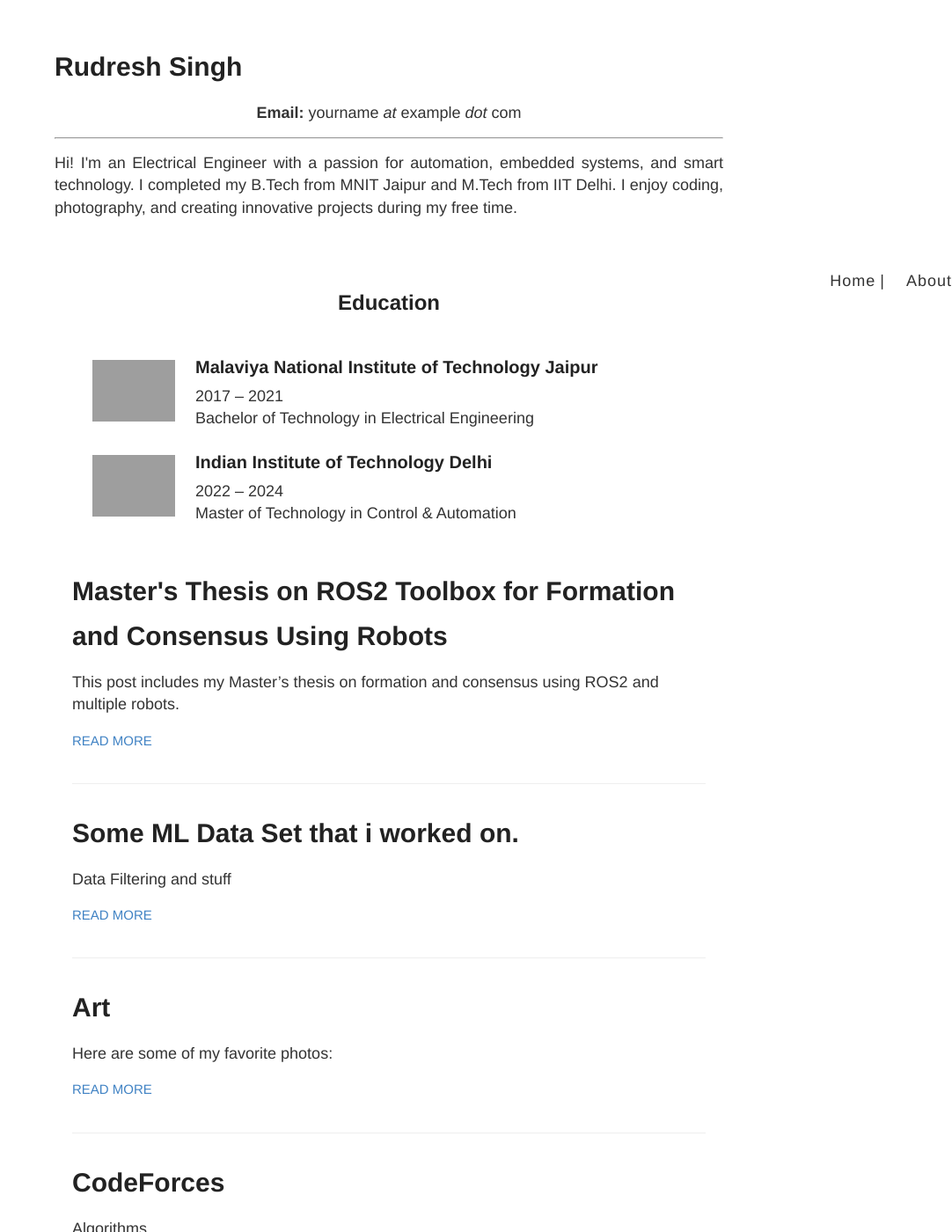
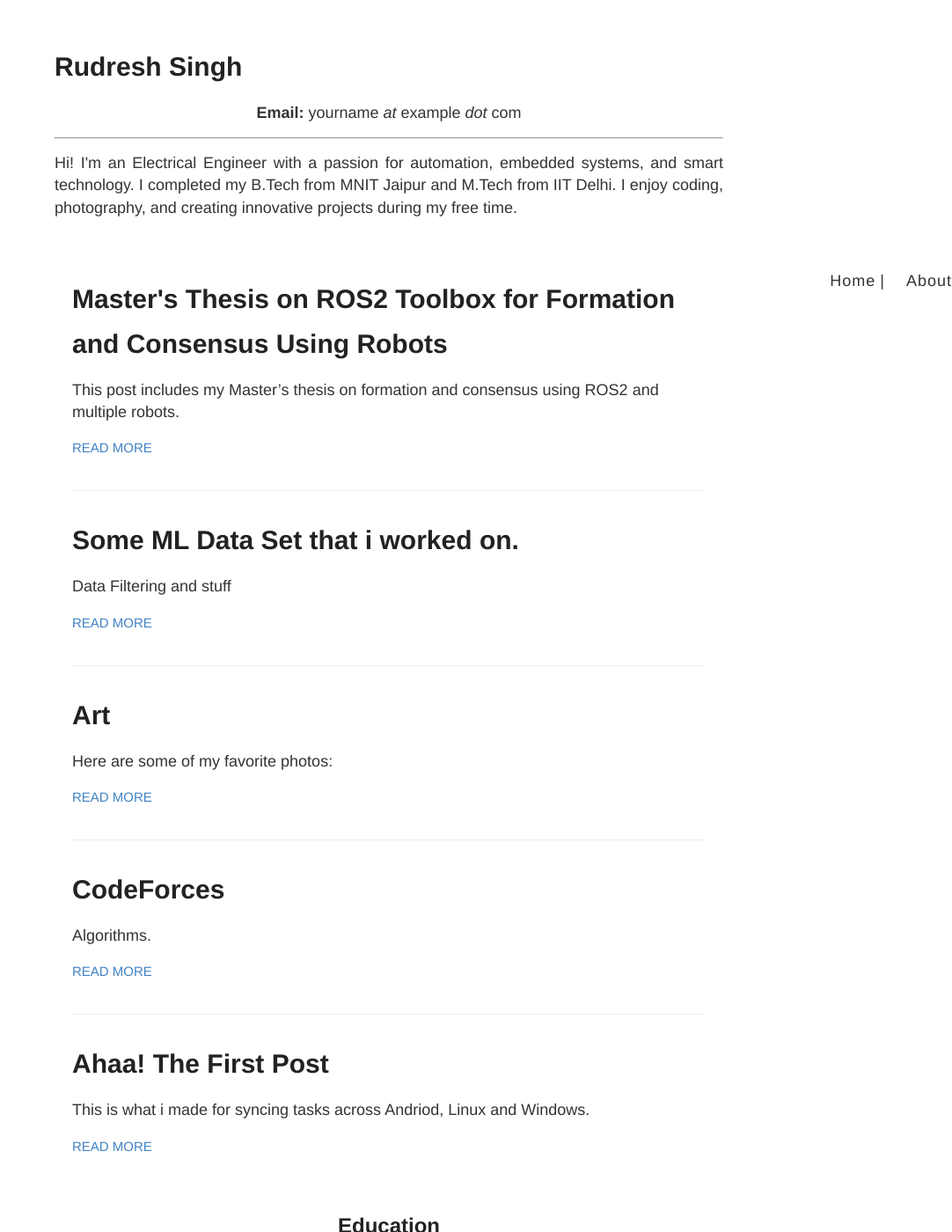
Before and after one commit to Ruudddiiii/ruudddiiii.github.io, a Jekyll site: the page built from index.html, in a window 1280 px wide and 1400 px high. Shown: the whole window at 88% size, without its empty margins (198-1280 px from the left). Built offline with Jekyll 4.4.1, drawn with Linux system fonts in a browser that asks for light colours; some of the changed text lies outside the part shown; grey boxes are pictures that could not be loaded.

Commit message:
Update default.html

```diff
--- a/_layouts/default.html
+++ b/_layouts/default.html
@@ -35,7 +35,12 @@
     <a href="{{ site.baseurl }}/about">About</a>
   </nav>
 
-  <!-- Education section only on homepage -->
+  <!-- Main content (Markdown rendered via Jekyll) -->
+  <div id="main" role="main" class="container">
+    {{ content }}
+  </div>
+
+    <!-- Education section only on homepage -->
   {% if page.url == "/" %}
   <div class="container" style="margin-top: 40px;">
     <h2 style="text-align: center;">Education</h2>
@@ -64,11 +69,6 @@
   </div>
   {% endif %}
 
-  <!-- Main content (Markdown rendered via Jekyll) -->
-  <div id="main" role="main" class="container">
-    {{ content }}
-  </div>
-
   <!-- Footer -->
   <footer style="margin-top: 40px;">
     <hr>
```
